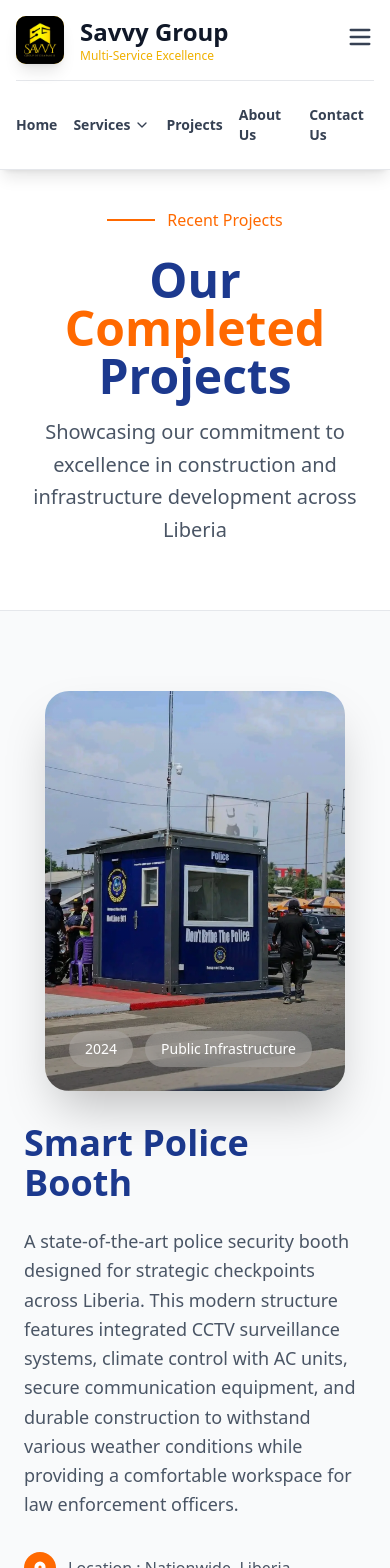
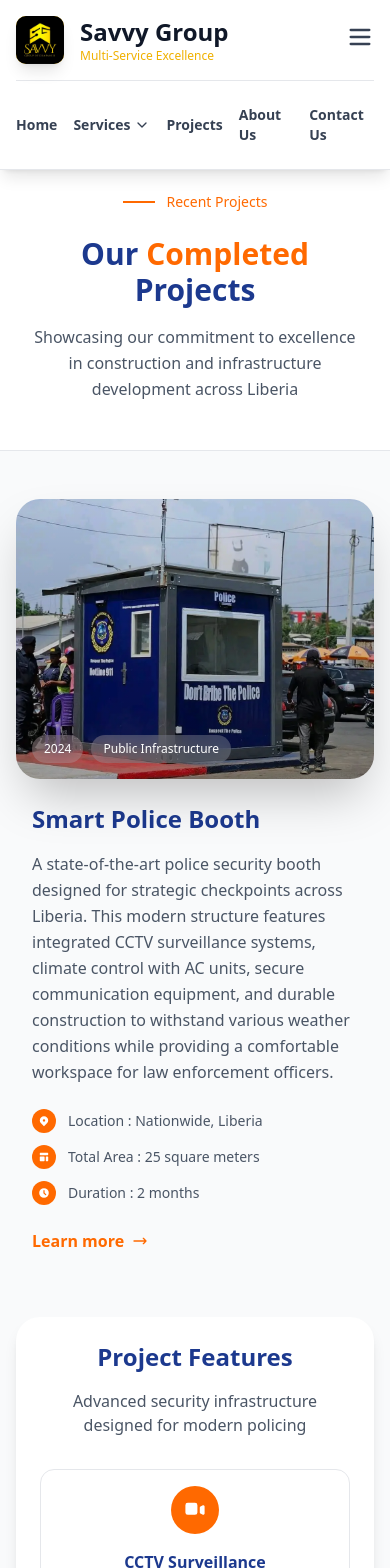
Before and after one commit to henrycrem/savvy-new-website, a Next.js app: page /projects in a window 390 px wide. Shown: the top 1568 px of the page. Built offline with nearby package versions, Linux system fonts and the light colour scheme.

Commit message:
fix image in mobile view

```diff
--- a/components/landing-page/project-section.tsx
+++ b/components/landing-page/project-section.tsx
@@ -1,20 +1,21 @@
+// FeaturedProject.tsx - Fixed Version
 "use client"
 
-import React from 'react'
-import { motion } from 'framer-motion'
-import Link from 'next/link'
-import { OptimizedImage } from '../OptimizedImage'
+import React from 'react';
+import { motion } from 'framer-motion';
+import Image from 'next/image';
+import Link from 'next/link';
 
 interface ProjectCardProps {
-  title: string
-  description: string
-  location: string
-  area: string
-  duration: string
-  imageSrc: string
-  imageAlt: string
-  timeline: string
-  category: string
+  title: string;
+  description: string;
+  location: string;
+  area: string;
+  duration: string;
+  imageSrc: string;
+  imageAlt: string;
+  timeline: string;
+  category: string;
 }
 
 const ProjectCard: React.FC<ProjectCardProps> = ({
@@ -37,31 +38,31 @@ const ProjectCard: React.FC<ProjectCardProps> = ({
       className="flex flex-col lg:flex-row items-center gap-8 lg:gap-12 max-w-6xl mx-auto"
     >
       {/* Image Section */}
-      <div className="flex-1 relative">
+      <div className="w-full flex-1 relative">
         <motion.div
           whileHover={{ scale: 1.02 }}
           transition={{ duration: 0.3 }}
           className="relative rounded-3xl overflow-hidden shadow-2xl group"
         >
-          <div className="relative h-[350px] lg:h-[450px] bg-gray-800">
-            <OptimizedImage
+          {/* Fixed responsive container */}
+          <div className="relative w-full h-[280px] sm:h-[320px] md:h-[350px] lg:h-[450px]">
+            <Image
               src={imageSrc}
               alt={imageAlt}
               fill
-              className="group-hover:scale-105 transition-transform duration-500"
-              priority={true}
-              quality={90}
-              sizes="(max-width: 768px) 100vw, (max-width: 1200px) 50vw, 600px"
+              sizes="(max-width: 768px) 100vw, (max-width: 1200px) 50vw, 33vw"
+              className="object-cover group-hover:scale-105 transition-transform duration-500"
+              priority={true} // Add priority for above-fold images
             />
             <div className="absolute inset-0 bg-gradient-to-t from-black/20 to-transparent" />
           </div>
 
           {/* Tags */}
-          <div className="absolute bottom-6 left-6 flex gap-3">
-            <span className="bg-white/20 backdrop-blur-md text-white px-4 py-2 rounded-full text-sm font-medium">
+          <div className="absolute bottom-4 left-4 sm:bottom-6 sm:left-6 flex flex-wrap gap-2 sm:gap-3">
+            <span className="bg-white/20 backdrop-blur-md text-white px-3 py-1.5 sm:px-4 sm:py-2 rounded-full text-xs sm:text-sm font-medium">
               {timeline}
             </span>
-            <span className="bg-white/20 backdrop-blur-md text-white px-4 py-2 rounded-full text-sm font-medium">
+            <span className="bg-white/20 backdrop-blur-md text-white px-3 py-1.5 sm:px-4 sm:py-2 rounded-full text-xs sm:text-sm font-medium">
               {category}
             </span>
           </div>
@@ -69,13 +70,13 @@ const ProjectCard: React.FC<ProjectCardProps> = ({
       </div>
 
       {/* Content Section */}
-      <div className="flex-1 text-white">
+      <div className="w-full flex-1 text-white px-4 sm:px-0">
         <motion.h3
           initial={{ opacity: 0, x: -50 }}
           whileInView={{ opacity: 1, x: 0 }}
           transition={{ duration: 0.6, delay: 0.2 }}
           viewport={{ once: true }}
-          className="text-4xl lg:text-5xl font-bold mb-4"
+          className="text-2xl sm:text-3xl lg:text-4xl xl:text-5xl font-bold mb-4"
         >
           {title}
         </motion.h3>
@@ -85,7 +86,7 @@ const ProjectCard: React.FC<ProjectCardProps> = ({
           whileInView={{ opacity: 1, x: 0 }}
           transition={{ duration: 0.6, delay: 0.3 }}
           viewport={{ once: true }}
-          className="text-gray-300 text-lg leading-relaxed mb-6"
+          className="text-gray-300 text-base sm:text-lg leading-relaxed mb-6"
         >
           {description}
         </motion.p>
@@ -96,19 +97,19 @@ const ProjectCard: React.FC<ProjectCardProps> = ({
           whileInView={{ opacity: 1, x: 0 }}
           transition={{ duration: 0.6, delay: 0.4 }}
           viewport={{ once: true }}
-          className="flex flex-wrap gap-6 mb-8"
+          className="flex flex-wrap gap-4 sm:gap-6 mb-8"
         >
           <div className="flex items-center gap-2">
-            <div className="w-2 h-2 bg-orange-500 rounded-full"></div>
-            <span className="text-gray-300">{location}</span>
+            <div className="w-2 h-2 bg-orange-500 rounded-full flex-shrink-0"></div>
+            <span className="text-gray-300 text-sm sm:text-base">{location}</span>
           </div>
           <div className="flex items-center gap-2">
-            <div className="w-2 h-2 bg-orange-500 rounded-full"></div>
-            <span className="text-gray-300">{duration}</span>
+            <div className="w-2 h-2 bg-orange-500 rounded-full flex-shrink-0"></div>
+            <span className="text-gray-300 text-sm sm:text-base">{duration}</span>
           </div>
           <div className="flex items-center gap-2">
-            <div className="w-2 h-2 bg-orange-500 rounded-full"></div>
-            <span className="text-gray-300">{area}</span>
+            <div className="w-2 h-2 bg-orange-500 rounded-full flex-shrink-0"></div>
+            <span className="text-gray-300 text-sm sm:text-base">{area}</span>
           </div>
         </motion.div>
 
@@ -119,11 +120,11 @@ const ProjectCard: React.FC<ProjectCardProps> = ({
           transition={{ duration: 0.6, delay: 0.5 }}
           viewport={{ once: true }}
           whileHover={{ x: 5 }}
-          className="text-orange-500 font-semibold flex items-center gap-2 group text-lg"
+          className="text-orange-500 font-semibold flex items-center gap-2 group text-base sm:text-lg"
         >
           View Project Details
           <svg
-            className="w-5 h-5 group-hover:translate-x-1 transition-transform duration-300"
+            className="w-4 h-4 sm:w-5 sm:h-5 group-hover:translate-x-1 transition-transform duration-300"
             fill="none"
             stroke="currentColor"
             viewBox="0 0 24 24"
@@ -133,8 +134,8 @@ const ProjectCard: React.FC<ProjectCardProps> = ({
         </motion.button>
       </div>
     </motion.div>
-  )
-}
+  );
+};
 
 const FeaturedProject: React.FC = () => {
   const project = {
@@ -143,35 +144,35 @@ const FeaturedProject: React.FC = () => {
     location: "Liberia",
     area: "25m²",
     duration: "2 months",
-    imageSrc: "/images/police-boot.jpg",
+    imageSrc: "/images/police-boot.webp",
     imageAlt: "Smart Police Booth - Modern security checkpoint facility",
     timeline: "2024",
     category: "Public Infrastructure"
-  }
+  };
 
   return (
-    <section className="py-20 bg-gradient-to-br from-blue-900 via-blue-800 to-indigo-900 relative overflow-hidden">
+    <section className="py-12 sm:py-16 lg:py-20 bg-gradient-to-br from-blue-900 via-blue-800 to-indigo-900 relative overflow-hidden">
       {/* Background Pattern */}
       <div className="absolute inset-0 opacity-10">
         <div className="absolute top-0 left-0 w-full h-full bg-[radial-gradient(circle_at_20%_80%,_rgba(120,119,198,0.3),_transparent_50%)]" />
         <div className="absolute top-0 right-0 w-full h-full bg-[radial-gradient(circle_at_80%_20%,_rgba(255,255,255,0.1),_transparent_50%)]" />
       </div>
 
-      <div className="relative z-10 container mx-auto px-6">
+      <div className="relative z-10 container mx-auto px-4 sm:px-6">
         {/* Header */}
         <motion.div
           initial={{ opacity: 0, y: -20 }}
           whileInView={{ opacity: 1, y: 0 }}
           transition={{ duration: 0.6 }}
           viewport={{ once: true }}
-          className="text-center mb-16"
+          className="text-center mb-12 sm:mb-16"
         >
           <div className="flex items-center justify-center gap-3 mb-4">
-            <div className="w-12 h-0.5 bg-orange-500"></div>
-            <span className="text-orange-500 font-medium">Featured Project</span>
+            <div className="w-8 sm:w-12 h-0.5 bg-orange-500"></div>
+            <span className="text-orange-500 font-medium text-sm sm:text-base">Featured Project</span>
           </div>
 
-          <h2 className="text-4xl lg:text-6xl font-bold text-white">
+          <h2 className="text-3xl sm:text-4xl lg:text-6xl font-bold text-white px-4">
             Our Latest <span className="text-orange-500">Completed</span> Work
           </h2>
         </motion.div>
@@ -185,21 +186,21 @@ const FeaturedProject: React.FC = () => {
           whileInView={{ opacity: 1, y: 0 }}
           transition={{ duration: 0.6, delay: 0.3 }}
           viewport={{ once: true }}
-          className="text-center mt-16"
+          className="text-center mt-12 sm:mt-16"
         >
           <motion.button
             whileHover={{ scale: 1.05, boxShadow: "0 20px 40px rgba(255, 107, 0, 0.3)" }}
             whileTap={{ scale: 0.95 }}
-            className="bg-orange-500 hover:bg-orange-600 text-white font-semibold px-8 py-4 rounded-full text-lg transition-all duration-300 shadow-lg"
+            className="bg-orange-500 hover:bg-orange-600 text-white font-semibold px-6 sm:px-8 py-3 sm:py-4 rounded-full text-base sm:text-lg transition-all duration-300 shadow-lg"
           >
             <Link href="/projects">
-              View All Projects
+            View All Projects
             </Link>
           </motion.button>
         </motion.div>
       </div>
     </section>
-  )
-}
+  );
+};
 
-export default FeaturedProject
+export default FeaturedProject;
--- a/components/main-project-page.tsx
+++ b/components/main-project-page.tsx
@@ -1,3 +1,4 @@
+
 "use client";
 
 import React from 'react';
@@ -18,8 +19,6 @@ interface ProjectCardProps {
   reverse?: boolean;
 }
 
-
-
 const ProjectCard: React.FC<ProjectCardProps> = ({
   title,
   description,
@@ -38,33 +37,36 @@ const ProjectCard: React.FC<ProjectCardProps> = ({
       whileInView={{ opacity: 1, y: 0 }}
       transition={{ duration: 0.6 }}
       viewport={{ once: true }}
-      className={`flex flex-col lg:flex-row items-center gap-8 lg:gap-12 mb-20  ${
+      className={`flex flex-col lg:flex-row items-center gap-6 sm:gap-8 lg:gap-12 mb-16 sm:mb-20  ${
         reverse ? 'lg:flex-row-reverse' : ''
       }`}
     >
       {/* Image Section */}
-      <div className="flex-1 relative">
+      <div className="w-full flex-1 relative">
         <motion.div
           whileHover={{ scale: 1.02 }}
           transition={{ duration: 0.3 }}
           className="relative rounded-3xl overflow-hidden shadow-2xl group"
         >
-          <div className="relative h-[400px] lg:h-[500px]">
-            <img
-                src={imageSrc}
-                alt={imageAlt}
-                className="w-full h-full object-cover group-hover:scale-105 transition-transform duration-500"
-              />
-
+          {/* Fixed responsive container */}
+          <div className="relative w-full h-[280px] sm:h-[320px] md:h-[400px] lg:h-[500px]">
+            <Image
+              src={imageSrc}
+              alt={imageAlt}
+              fill
+              sizes="(max-width: 768px) 100vw, (max-width: 1200px) 50vw, 33vw"
+              className="object-cover group-hover:scale-105 transition-transform duration-500"
+              priority={true}
+            />
             <div className="absolute inset-0 bg-gradient-to-t from-black/30 to-transparent" />
           </div>
 
           {/* Tags */}
-          <div className="absolute bottom-6 left-6 flex gap-3">
-            <span className="bg-white/20 backdrop-blur-md text-white px-4 py-2 rounded-full text-sm font-medium">
+          <div className="absolute bottom-4 left-4 sm:bottom-6 sm:left-6 flex flex-wrap gap-2 sm:gap-3">
+            <span className="bg-white/20 backdrop-blur-md text-white px-3 py-1.5 sm:px-4 sm:py-2 rounded-full text-xs sm:text-sm font-medium">
               {timeline}
             </span>
-            <span className="bg-white/20 backdrop-blur-md text-white px-4 py-2 rounded-full text-sm font-medium">
+            <span className="bg-white/20 backdrop-blur-md text-white px-3 py-1.5 sm:px-4 sm:py-2 rounded-full text-xs sm:text-sm font-medium">
               {category}
             </span>
           </div>
@@ -72,13 +74,13 @@ const ProjectCard: React.FC<ProjectCardProps> = ({
       </div>
 
       {/* Content Section */}
-      <div className="flex-1 text-gray-800">
+      <div className="w-full flex-1 text-gray-800 px-4 sm:px-0">
         <motion.h3
           initial={{ opacity: 0, x: reverse ? 50 : -50 }}
           whileInView={{ opacity: 1, x: 0 }}
           transition={{ duration: 0.6, delay: 0.2 }}
           viewport={{ once: true }}
-          className="text-4xl lg:text-5xl font-bold mb-6 text-blue-900"
+          className="text-2xl sm:text-3xl lg:text-4xl xl:text-5xl font-bold mb-4 sm:mb-6 text-blue-900"
         >
           {title}
         </motion.h3>
@@ -88,7 +90,7 @@ const ProjectCard: React.FC<ProjectCardProps> = ({
           whileInView={{ opacity: 1, x: 0 }}
           transition={{ duration: 0.6, delay: 0.3 }}
           viewport={{ once: true }}
-          className="text-gray-600 text-lg leading-relaxed mb-8"
+          className="text-gray-600 text-base sm:text-lg leading-relaxed mb-6 sm:mb-8"
         >
           {description}
         </motion.p>
@@ -99,33 +101,33 @@ const ProjectCard: React.FC<ProjectCardProps> = ({
           whileInView={{ opacity: 1, x: 0 }}
           transition={{ duration: 0.6, delay: 0.4 }}
           viewport={{ once: true }}
-          className="space-y-4 mb-8"
+          className="space-y-3 sm:space-y-4 mb-6 sm:mb-8"
         >
           <div className="flex items-center gap-3">
-            <div className="w-8 h-8 bg-orange-500 rounded-full flex items-center justify-center">
-              <svg className="w-4 h-4 text-white" fill="currentColor" viewBox="0 0 20 20">
+            <div className="w-6 h-6 sm:w-8 sm:h-8 bg-orange-500 rounded-full flex items-center justify-center flex-shrink-0">
+              <svg className="w-3 h-3 sm:w-4 sm:h-4 text-white" fill="currentColor" viewBox="0 0 20 20">
                 <path fillRule="evenodd" d="M5.05 4.05a7 7 0 119.9 9.9L10 18.9l-4.95-4.95a7 7 0 010-9.9zM10 11a2 2 0 100-4 2 2 0 000 4z" clipRule="evenodd" />
               </svg>
             </div>
-            <span className="text-gray-600">Location : {location}</span>
+            <span className="text-gray-600 text-sm sm:text-base">Location : {location}</span>
           </div>
 
           <div className="flex items-center gap-3">
-            <div className="w-8 h-8 bg-orange-500 rounded-full flex items-center justify-center">
-              <svg className="w-4 h-4 text-white" fill="currentColor" viewBox="0 0 20 20">
+            <div className="w-6 h-6 sm:w-8 sm:h-8 bg-orange-500 rounded-full flex items-center justify-center flex-shrink-0">
+              <svg className="w-3 h-3 sm:w-4 sm:h-4 text-white" fill="currentColor" viewBox="0 0 20 20">
                 <path d="M3 4a1 1 0 011-1h12a1 1 0 011 1v2a1 1 0 01-1 1H4a1 1 0 01-1-1V4zM3 10a1 1 0 011-1h6a1 1 0 011 1v6a1 1 0 01-1 1H4a1 1 0 01-1-1v-6zM14 9a1 1 0 00-1 1v6a1 1 0 001 1h2a1 1 0 001-1v-6a1 1 0 00-1-1h-2z" />
               </svg>
             </div>
-            <span className="text-gray-600">Total Area : {area}</span>
+            <span className="text-gray-600 text-sm sm:text-base">Total Area : {area}</span>
           </div>
 
           <div className="flex items-center gap-3">
-            <div className="w-8 h-8 bg-orange-500 rounded-full flex items-center justify-center">
-              <svg className="w-4 h-4 text-white" fill="currentColor" viewBox="0 0 20 20">
+            <div className="w-6 h-6 sm:w-8 sm:h-8 bg-orange-500 rounded-full flex items-center justify-center flex-shrink-0">
+              <svg className="w-3 h-3 sm:w-4 sm:h-4 text-white" fill="currentColor" viewBox="0 0 20 20">
                 <path fillRule="evenodd" d="M10 18a8 8 0 100-16 8 8 0 000 16zm1-12a1 1 0 10-2 0v4a1 1 0 00.293.707l2.828 2.829a1 1 0 101.415-1.415L11 9.586V6z" clipRule="evenodd" />
               </svg>
             </div>
-            <span className="text-gray-600">Duration : {duration}</span>
+            <span className="text-gray-600 text-sm sm:text-base">Duration : {duration}</span>
           </div>
         </motion.div>
 
@@ -136,11 +138,11 @@ const ProjectCard: React.FC<ProjectCardProps> = ({
           transition={{ duration: 0.6, delay: 0.5 }}
           viewport={{ once: true }}
           whileHover={{ x: 5 }}
-          className="text-orange-500 font-semibold flex items-center gap-2 group text-lg"
+          className="text-orange-500 font-semibold flex items-center gap-2 group text-base sm:text-lg"
         >
           Learn more
           <svg
-            className="w-5 h-5 group-hover:translate-x-1 transition-transform duration-300"
+            className="w-4 h-4 sm:w-5 sm:h-5 group-hover:translate-x-1 transition-transform duration-300"
             fill="none"
             stroke="currentColor"
             viewBox="0 0 24 24"
@@ -172,7 +174,7 @@ const ProjectsPage: React.FC = () => {
     <div className="min-h-screen bg-gray-50">
       {/* Header Section */}
       <div className="bg-white border-b border-gray-200">
-        <div className="container mx-auto px-6 py-16">
+        <div className="container mx-auto px-4 sm:px-6 py-12 sm:py-16">
           <motion.div
             initial={{ opacity: 0, y: -20 }}
             animate={{ opacity: 1, y: 0 }}
@@ -181,12 +183,12 @@ const ProjectsPage: React.FC = () => {
           >
             {/* Breadcrumb */}
             <div className="flex items-center justify-center gap-3 mb-6">
-              <div className="w-12 h-0.5 bg-orange-500"></div>
-              <span className="text-orange-500 font-medium">Recent Projects</span>
+              <div className="w-8 sm:w-12 h-0.5 bg-orange-500"></div>
+              <span className="text-orange-500 font-medium text-sm sm:text-base">Recent Projects</span>
             </div>
 
             {/* Main Title */}
-            <h1 className="text-5xl lg:text-7xl font-bold text-blue-900 mb-4">
+            <h1 className="text-3xl sm:text-4xl lg:text-5xl xl:text-7xl font-bold text-blue-900 mb-4 px-4">
               Our <span className="text-orange-500">Completed</span> Projects
             </h1>
 
@@ -195,7 +197,7 @@ const ProjectsPage: React.FC = () => {
               initial={{ opacity: 0 }}
               animate={{ opacity: 1 }}
               transition={{ duration: 0.6, delay: 0.3 }}
-              className="text-gray-600 text-xl max-w-3xl mx-auto leading-relaxed"
+              className="text-gray-600 text-base sm:text-xl max-w-3xl mx-auto leading-relaxed px-4"
             >
               Showcasing our commitment to excellence in construction and infrastructure development across Liberia
             </motion.p>
@@ -204,7 +206,7 @@ const ProjectsPage: React.FC = () => {
       </div>
 
       {/* Projects Section */}
-      <div className="container mx-auto px-6 py-20">
+      <div className="container mx-auto px-4 sm:px-6 py-12 sm:py-20">
         {/* Project Cards */}
         <div className="max-w-7xl mx-auto">
           {projects.map((project, index) => (
@@ -222,18 +224,18 @@ const ProjectsPage: React.FC = () => {
           whileInView={{ opacity: 1, y: 0 }}
           transition={{ duration: 0.6 }}
           viewport={{ once: true }}
-          className="mt-20 bg-white rounded-3xl p-12 shadow-lg max-w-7xl mx-auto"
+          className="mt-16 sm:mt-20 bg-white rounded-3xl p-6 sm:p-12 shadow-lg max-w-7xl mx-auto"
         >
-          <div className="text-center mb-12">
-            <h3 className="text-3xl font-bold text-blue-900 mb-4">Project Features</h3>
-            <p className="text-gray-600 text-lg">Advanced security infrastructure designed for modern policing</p>
+          <div className="text-center mb-8 sm:mb-12">
+            <h3 className="text-2xl sm:text-3xl font-bold text-blue-900 mb-4">Project Features</h3>
+            <p className="text-gray-600 text-base sm:text-lg">Advanced security infrastructure designed for modern policing</p>
           </div>
 
-          <div className="grid md:grid-cols-2 lg:grid-cols-4 gap-8">
+          <div className="grid grid-cols-1 sm:grid-cols-2 lg:grid-cols-4 gap-6 sm:gap-8">
             {[
               {
                 icon: (
-                  <svg className="w-8 h-8" fill="currentColor" viewBox="0 0 20 20">
+                  <svg className="w-6 h-6 sm:w-8 sm:h-8" fill="currentColor" viewBox="0 0 20 20">
                     <path d="M2 6a2 2 0 012-2h6a2 2 0 012 2v6a2 2 0 01-2 2H4a2 2 0 01-2-2V6zM14.553 7.106A1 1 0 0014 8v4a1 1 0 00.553.894l2 1A1 1 0 0018 13V7a1 1 0 00-1.447-.894l-2 1z" />
                   </svg>
                 ),
@@ -242,7 +244,7 @@ const ProjectsPage: React.FC = () => {
               },
               {
                 icon: (
-                  <svg className="w-8 h-8" fill="currentColor" viewBox="0 0 20 20">
+                  <svg className="w-6 h-6 sm:w-8 sm:h-8" fill="currentColor" viewBox="0 0 20 20">
                     <path fillRule="evenodd" d="M11.3 1.046A1 1 0 0112 2v5h4a1 1 0 01.82 1.573l-7 10A1 1 0 018 18v-5H4a1 1 0 01-.82-1.573l7-10a1 1 0 011.12-.38z" clipRule="evenodd" />
                   </svg>
                 ),
@@ -251,7 +253,7 @@ const ProjectsPage: React.FC = () => {
               },
               {
                 icon: (
-                  <svg className="w-8 h-8" fill="currentColor" viewBox="0 0 20 20">
+                  <svg className="w-6 h-6 sm:w-8 sm:h-8" fill="currentColor" viewBox="0 0 20 20">
                     <path d="M2 3a1 1 0 011-1h2.153a1 1 0 01.986.836l.74 4.435a1 1 0 01-.54 1.06l-1.548.773a11.037 11.037 0 006.105 6.105l.774-1.548a1 1 0 011.059-.54l4.435.74a1 1 0 01.836.986V17a1 1 0 01-1 1h-2C7.82 18 2 12.18 2 5V3z" />
                   </svg>
                 ),
@@ -260,7 +262,7 @@ const ProjectsPage: React.FC = () => {
               },
               {
                 icon: (
-                  <svg className="w-8 h-8" fill="currentColor" viewBox="0 0 20 20">
+                  <svg className="w-6 h-6 sm:w-8 sm:h-8" fill="currentColor" viewBox="0 0 20 20">
                     <path fillRule="evenodd" d="M18 8a6 6 0 01-7.743 5.743L10 14l-1 1-1 1H6v2H2v-4l4.257-4.257A6 6 0 1118 8zm-6-4a1 1 0 100 2 2 2 0 012 2 1 1 0 102 0 4 4 0 00-4-4z" clipRule="evenodd" />
                   </svg>
                 ),
@@ -275,12 +277,12 @@ const ProjectsPage: React.FC = () => {
                 transition={{ duration: 0.6, delay: index * 0.1 }}
                 viewport={{ once: true }}
                 whileHover={{ y: -5 }}
-                className="text-center p-6 rounded-xl border border-gray-200 hover:border-orange-200 hover:shadow-lg transition-all duration-300"
+                className="text-center p-4 sm:p-6 rounded-xl border border-gray-200 hover:border-orange-200 hover:shadow-lg transition-all duration-300"
               >
-                <div className="w-16 h-16 bg-orange-500 rounded-full flex items-center justify-center mx-auto mb-4 text-white">
+                <div className="w-12 h-12 sm:w-16 sm:h-16 bg-orange-500 rounded-full flex items-center justify-center mx-auto mb-4 text-white">
                   {feature.icon}
                 </div>
-                <h4 className="text-blue-900 font-semibold text-lg mb-2">{feature.title}</h4>
+                <h4 className="text-blue-900 font-semibold text-base sm:text-lg mb-2">{feature.title}</h4>
                 <p className="text-gray-600 text-sm">{feature.description}</p>
               </motion.div>
             ))}
@@ -293,18 +295,18 @@ const ProjectsPage: React.FC = () => {
           whileInView={{ opacity: 1, y: 0 }}
           transition={{ duration: 0.6, delay: 0.3 }}
           viewport={{ once: true }}
-          className="text-center mt-20"
+          className="text-center mt-16 sm:mt-20 px-4"
         >
           <div className="space-y-4 mb-8">
-            <h3 className="text-3xl font-bold text-blue-900">Ready to Start Your Project?</h3>
-            <p className="text-gray-600 text-lg">Let's build something amazing together</p>
+            <h3 className="text-2xl sm:text-3xl font-bold text-blue-900">Ready to Start Your Project?</h3>
+            <p className="text-gray-600 text-base sm:text-lg">Let's build something amazing together</p>
           </div>
 
           <div className="flex flex-col sm:flex-row gap-4 justify-center">
             <motion.button
               whileHover={{ scale: 1.05, boxShadow: "0 20px 40px rgba(255, 107, 0, 0.3)" }}
               whileTap={{ scale: 0.95 }}
-              className="bg-orange-500 hover:bg-orange-600 text-white font-semibold px-8 py-4 rounded-full text-lg transition-all duration-300 shadow-lg"
+              className="bg-orange-500 hover:bg-orange-600 text-white font-semibold px-6 sm:px-8 py-3 sm:py-4 rounded-full text-base sm:text-lg transition-all duration-300 shadow-lg"
             >
               <Link href="/contact">Start Your Project</Link>
             </motion.button>
@@ -312,7 +314,7 @@ const ProjectsPage: React.FC = () => {
             <motion.button
               whileHover={{ scale: 1.05 }}
               whileTap={{ scale: 0.95 }}
-              className="border-2 border-blue-900 hover:bg-blue-900 hover:text-white text-blue-900 font-semibold px-8 py-4 rounded-full text-lg transition-all duration-300"
+              className="border-2 border-blue-900 hover:bg-blue-900 hover:text-white text-blue-900 font-semibold px-6 sm:px-8 py-3 sm:py-4 rounded-full text-base sm:text-lg transition-all duration-300"
             >
               <Link href="/about">Learn More About Us</Link>
             </motion.button>
```
